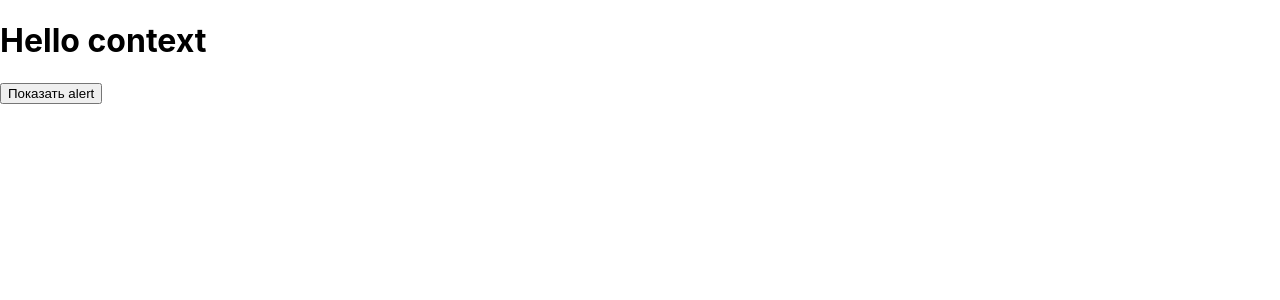
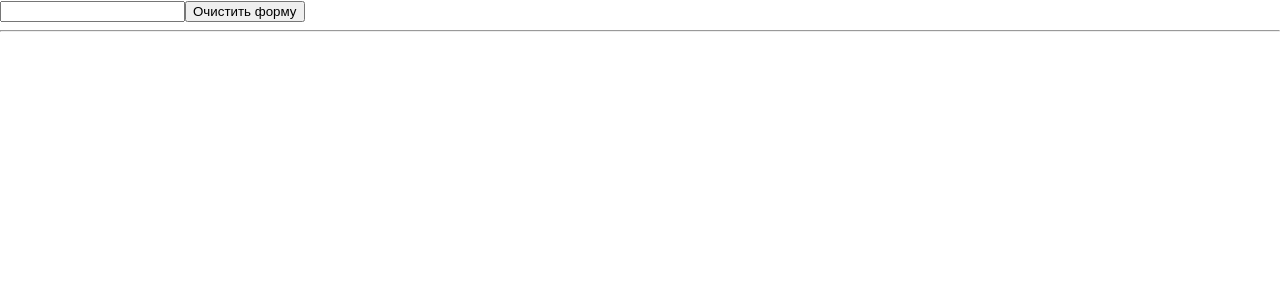
Before and after one commit to EugenyTR/testing-react-hooks, a React (Create React App) app: page / in a window 1280 px wide. Shown: the top 300 px of the page. Built offline with nearby package versions, Linux system fonts and the light colour scheme; the HTML template or start-up script is replaced by a standard one.

Commit message:
finish hook add custom hook

```diff
--- a/src/App.js
+++ b/src/App.js
@@ -1,16 +1,41 @@
-import React from 'react';
-import Main from './Main'
-import Alert from './alert/Alert';
-import {AlertProvider} from './alert/AlertContext';
+import React, {useEffect, useState} from 'react';
+
+
+// создаем свой хук
+function useLogger(value) {
+  useEffect(() => {
+    console.log('Value changed', value)
+  }, [value])
+}
+
+function useInput(initialValue) {
+  const [value, setValue] = useState(initialValue);
+
+  const onChange = event => {
+    setValue(event.target.value);
+  }
+
+  const clear = () => setValue('')
+
+  return {
+    bind: {value, onChange},
+    value,
+    clear
+  }
+}
 
 function App() {
+  const input = useInput('');
+
+  useLogger(input.value);
+
   return (
-    <AlertProvider>
-      <div className={'container pt-3'}>
-        <Alert />
-        <Main toggle={() => {}} />
-      </div>
-    </AlertProvider>
+    <div className="container pt-3">
+      <input type='text' {...input.bind} />
+      <button className="btn btn-warning" onClick={() => input.clear()}>Очистить форму</button>
+      <hr />
+      <h2>{input.value}</h2>
+    </div>
   )
 }
 
--- a/src/Main.js
+++ b/src/Main.js
@@ -2,11 +2,11 @@ import React from 'react';
 import { useAlert } from './alert/AlertContext';
 
 export default function Main() {
-    const {toggle} = useAlert();
+    const {show} = useAlert();
     return (
         <>
             <h1>Hello context</h1>
-            <button onClick={toggle} className="btn btn-success">Показать alert</button>
+            <button onClick={() => show('Этот текст из Main.js')} className="btn btn-success">Показать alert</button>
         </>
     )
 }
--- a/src/alert/Alert.js
+++ b/src/alert/Alert.js
@@ -10,8 +10,8 @@ export default function Alert() {
     }
 
     return (
-        <div className={'alert alert-danger'} onClick={alert.toggle}>
-            Это очень важное сообщение!
+        <div className={'alert alert-danger'} onClick={alert.hide}>
+            {alert.text}
         </div>
     )
 }
--- a/src/alert/AlertContext.js
+++ b/src/alert/AlertContext.js
@@ -1,4 +1,4 @@
-import React, {useContext, useState} from 'react';
+import React, {useContext, useState, useReducer} from 'react';
 
 const AlertContext = React.createContext();
 // const AlertToggleContext = React.createContext();
@@ -11,19 +11,40 @@ export const useAlert = () => {
 //     return useContext(AlertToggleContext);
 // }
 
+const SHOW_ALERT = 'show'
+const HIDE_ALERT = 'hide'
+
+const reducer = (state, action) => {
+    switch (action.type) {
+        case SHOW_ALERT: return {...state, visible: true, text: action.text}
+        case HIDE_ALERT: return {...state, visible: false}
+        default: return state
+    }
+}
+
 export const AlertProvider = ({ children }) => {
-    const [alert, setAlert] = useState(false);
+    // const [alert, setAlert] = useState(false);
 
-    const toggle = () => setAlert(prev => !prev);
+    // const toggle = () => setAlert(prev => !prev);
+
+    // Первым параметром useReducer принимает сам reducer (функцию). Вторым - начальное значение стейта (обычно это объект)
+    // useReducer нам возвращает кортеж
+    const [state, dispatch] = useReducer(reducer, {
+        visible: false,
+        text: ''
+    })
+
+    // ЧТобы изменить state, мы должны воспользоваться функцией dispatch.
+    // При этом мы должны указать тип события, которое происходит.
+    const show = text => dispatch({type: SHOW_ALERT, text})
+    const hide = () => dispatch({type: HIDE_ALERT})
 
     return (
         <AlertContext.Provider value={{
-            visible: alert,
-            toggle
+            visible: state.visible,
+            text: state.text,
+            show, hide
         }} >
-            {/* <AlertToggleContext.Provider value={toggle}>
-                { children }
-            </AlertToggleContext.Provider> */}
             { children }
         </AlertContext.Provider>
     )
```
Also changed, not shown: src/examples/reducer.js (added, +17 -0 lines).
